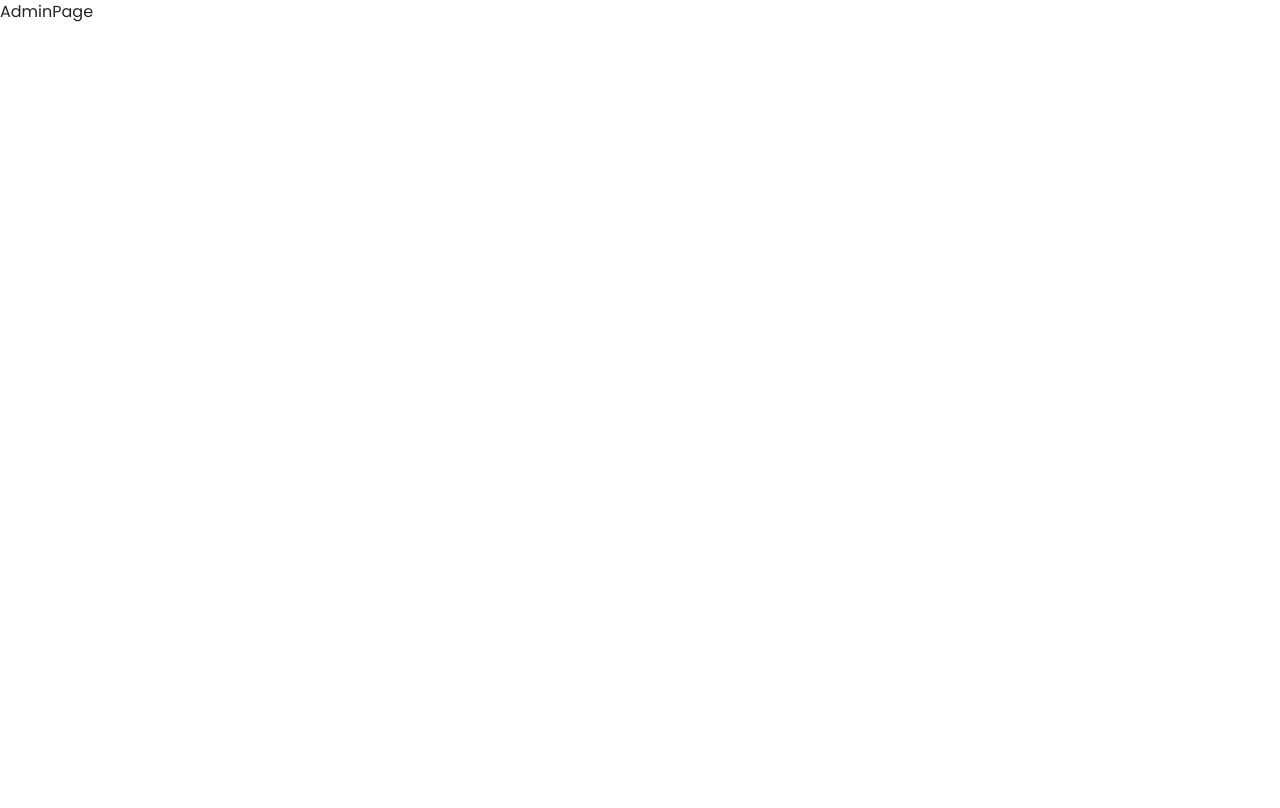
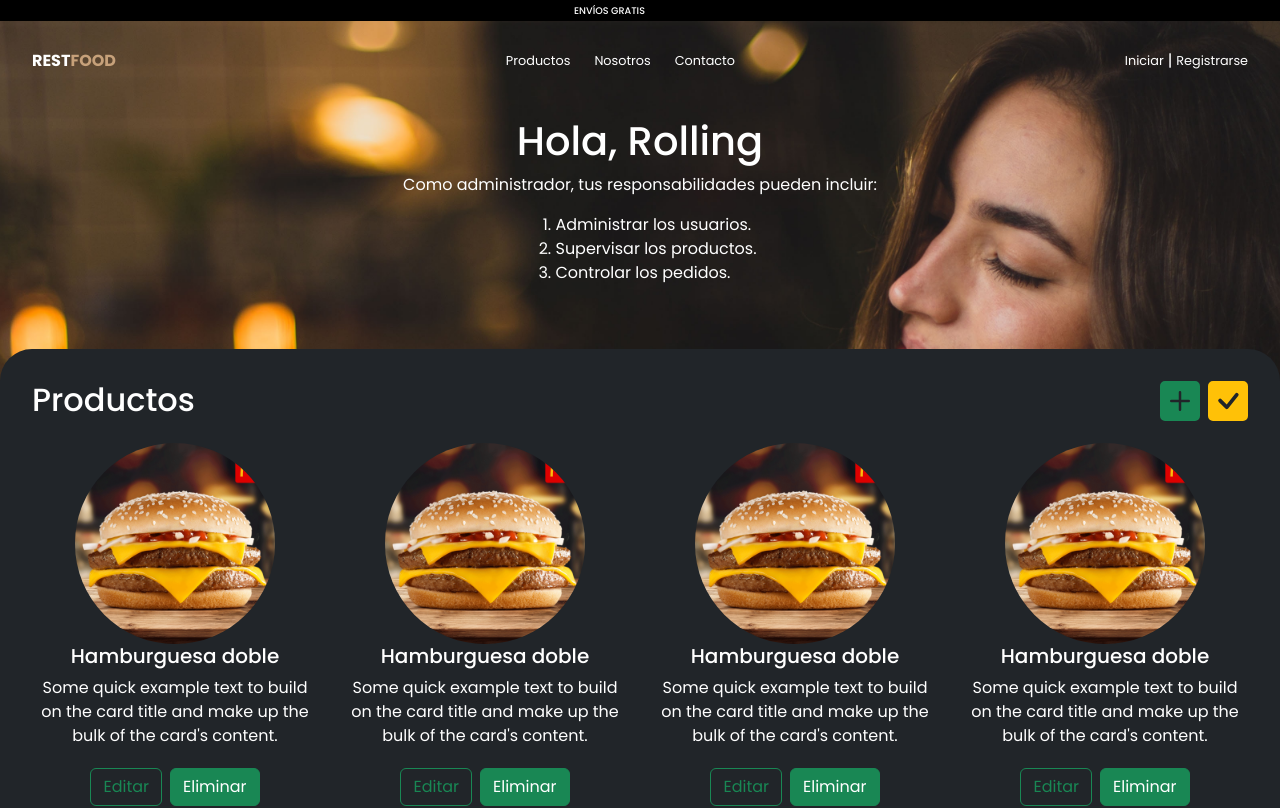
Before and after one commit to Mateo872/restfood, a React (Vite) app: page /administrador in a window 1280 px wide. Shown: the top 808 px of the page. Built offline with nearby package versions, Linux system fonts and the light colour scheme.

Commit message:
agregue el componente ItemProducto y cree la seccion donde se mostraran los productos cargados en administracion

```diff
--- /dev/null
+++ b/src/componentes/ItemProducto.jsx
@@ -0,0 +1,21 @@
+import React from "react";
+import Button from "react-bootstrap/Button";
+import Card from "react-bootstrap/Card";
+import hamburguesa from "../assets/hamburguesaDoble.png";
+
+const ItemProducto = () => {
+  return (
+    <Card className="cardPproducto text-center">
+      <Card.Img variant="top" className="cardImg" src={hamburguesa} />
+        <Card.Title>Hamburguesa doble</Card.Title>
+        <Card.Text>
+          Some quick example text to build on the card title and make up the
+          bulk of the card's content.
+        </Card.Text>
+        <Button variant="outline-success" className="m-1">Editar</Button>
+        <Button variant="success" className="m-1">Eliminar</Button>
+    </Card>
+  );
+};
+
+export default ItemProducto;
--- /dev/null
+++ b/src/pages/Administrador.css
@@ -0,0 +1,54 @@
+.fondo{
+    background-image: url(../assets/mujerComiendo.jpg);
+    background-size:cover;
+    background-position: center;
+}
+
+@media all and (min-width: 320px){
+    .fondo{
+        background-image: url(../assets/mujerComiendo.jpg);
+        background-size:cover;
+        background-position: center;
+    }
+
+    .contenedorAdministracion{
+        border-radius: 1rem;
+        padding: 1rem;
+    }
+    ol{
+        display: inline-block;
+    }
+    .iconoAgregar{
+        font-size: 2.5rem;
+        color: #198754;
+    }
+    .iconoSeleccionar{
+        font-size: 2.5rem;
+        color: #FFC107;
+    }
+    .btnAgregar{
+        display: none;
+    }
+    .btnSeleccionar{
+        display: none;
+    }
+
+    .cardPproducto{
+        background: transparent;
+        color: white;
+        margin: 1rem 0 1rem 0;
+        display: flow-root;
+        border: none;
+    }
+
+    .cardImg{
+        width: 70%;
+        border-radius: 50%;
+    }
+}
+@media all and (min-width: 768px){
+    .contenedorAdministracion{
+        border-radius: 2rem;
+        padding: 2rem;
+    }
+}
--- a/src/pages/Administrador.jsx
+++ b/src/pages/Administrador.jsx
@@ -1,11 +1,50 @@
-import React from 'react';
+import React from "react";
+import Header from "../componentes/comunes/Header";
+import Footer from "../componentes/comunes/Footer";
+import "./Administrador.css";
+import { Button } from "react-bootstrap";
+import { BsFillPlusSquareFill, BsCheckSquareFill } from "react-icons/bs";
+import ItemProducto from "../componentes/ItemProducto";
 
 const Administrador = () => {
-    return (
-        <div>
-            AdminPage
-        </div>
-    );
+  return (
+    <div className="fondo">
+      <Header></Header>
+      {/*Texto de Bienvenida*/}
+      <section className="text-white text-center p-5 mt-5">
+        <h1>Hola, Rolling</h1>
+        <p>Como administrador, tus responsabilidades pueden incluir:</p>
+        <ol>
+          <li className="text-start">Administrar los usuarios.</li>
+          <li className="text-start">Supervisar los productos.</li>
+          <li className="text-start">Controlar los pedidos.</li>
+        </ol>
+      </section>
+      {/*Contenedor de administracion*/}
+      <section className="text-white bg-dark contenedorAdministracion">
+        {/*Título y botones de agregar y seleccionar*/}
+        <article className="d-flex justify-content-between">
+          <h2>Productos</h2>
+          <div>
+            <Button variant="success" className="btnAgregar">Agregar</Button>
+            <Button variant="warning" className="btnSeleccionar">Seleccionar</Button>
+            <BsFillPlusSquareFill className="iconoAgregar me-2"></BsFillPlusSquareFill>
+            <BsCheckSquareFill className="iconoSeleccionar"></BsCheckSquareFill>
+          </div>
+        </article>
+        {/*Productos*/}
+        <article className="row row-cols-sm-1 row-cols-md-3 row-cols-lg-4">
+            <ItemProducto></ItemProducto>
+            <ItemProducto></ItemProducto>
+            <ItemProducto></ItemProducto>
+            <ItemProducto></ItemProducto>
+            <ItemProducto></ItemProducto>
+            <ItemProducto></ItemProducto>
+        </article>
+      </section>
+      <Footer></Footer>
+    </div>
+  );
 };
 
 export default Administrador;
```
Also changed, not shown: src/assets/hamburguesaDoble.png (added), src/assets/mujerComiendo.jpg (added).
